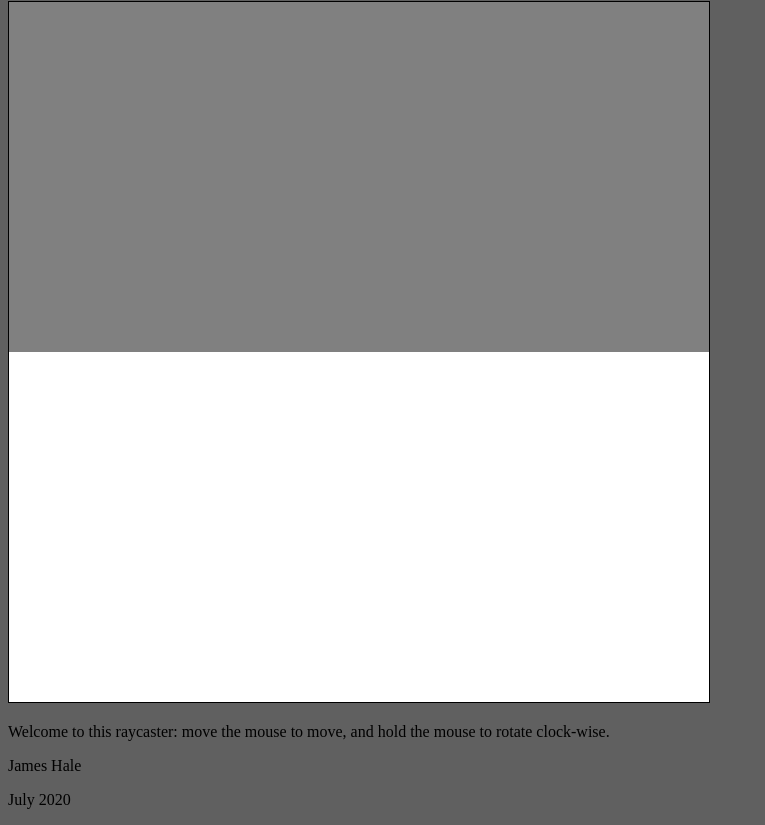
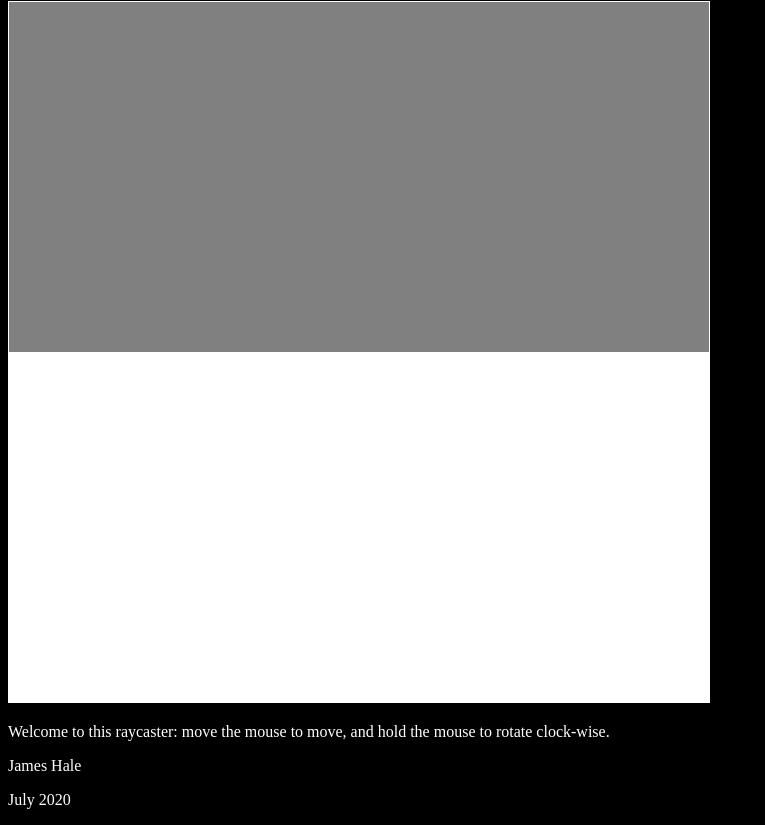
Before and after one commit to janthonyhale/RayCaster, a plain HTML site: page ProgramFolder/root/index.html in a window 1280 px wide. Shown: the part 713-1538 px from the top of the page, without its empty margins (0-765 px from the left). Drawn offline with Linux system fonts and the light colour scheme.

Commit message:
Added another photo and updated the readme

```diff
--- a/ProgramFolder/root/index.html
+++ b/ProgramFolder/root/index.html
@@ -4,17 +4,17 @@
     <meta charset="utf-8">
     <title>Raycaster</title>
     <style text="text/css">
-      canvas {border: 1px solid black;}
-      body {background-color: rgb(96, 96, 96);}
+      canvas {border: 1px solid white}
+      body {background-color: black}
     </style>
   </head>
   <body>
     <canvas id="overview" width="700" height="700"></canvas>
     <canvas id="raycast" width="700" height="700"></canvas>
     <script src="raycaster.js" defer></script>
-    <p>Welcome to this raycaster: move the mouse to move, and hold the mouse to
+    <p style="color:white"> Welcome to this raycaster: move the mouse to move, and hold the mouse to
       rotate clock-wise.</p>
-    <p>James Hale</p>
-    <p>July 2020</p>
+    <p style="color:white">James Hale</p>
+    <p style="color:white">July 2020</p>
   </body>
 </html>
```
Also changed, not shown: Images/8.png (added), Images/9.png (added), Images/scratchwork.png (renamed from Images/scratchwork.gif), 1 other file.
